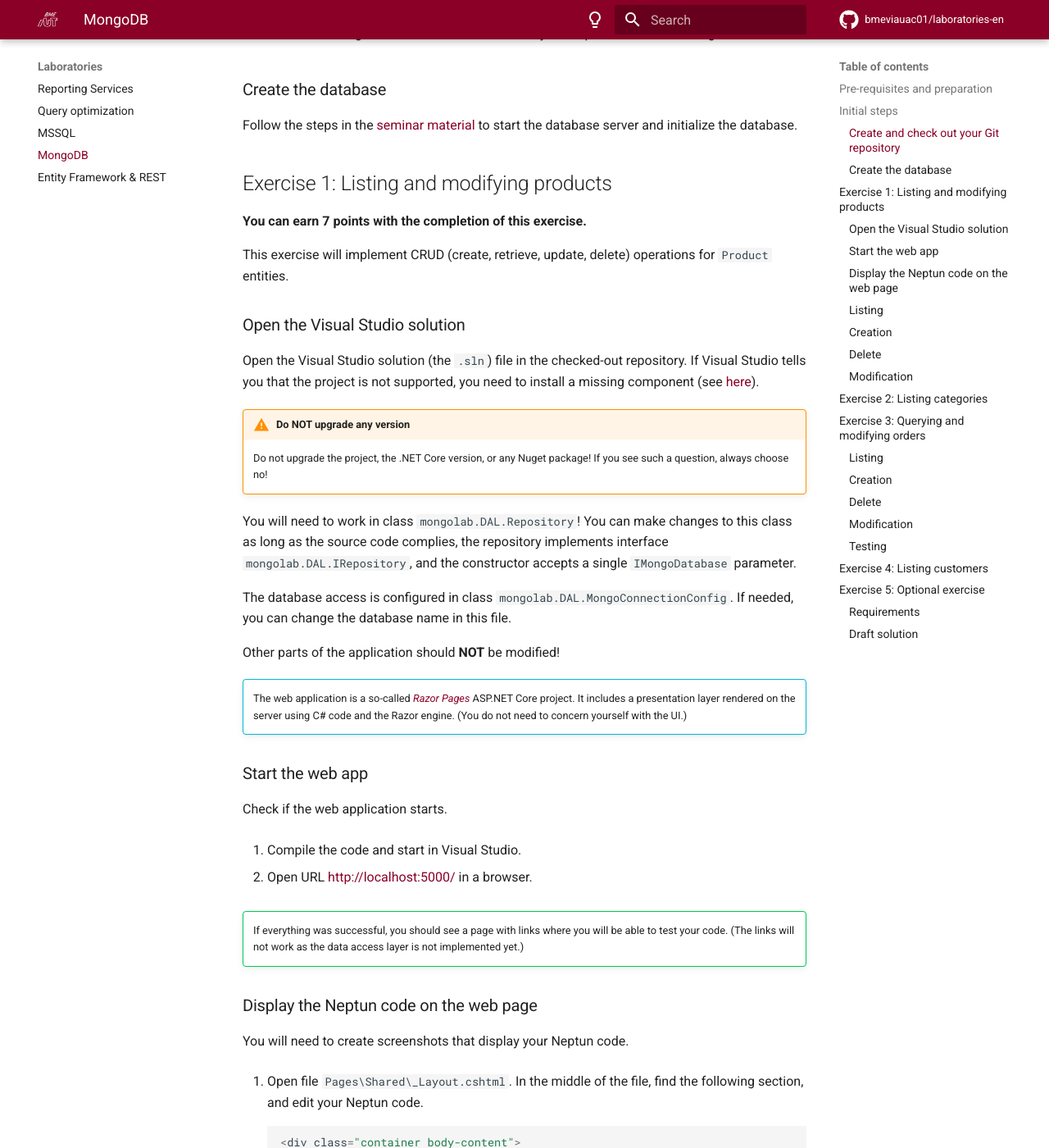
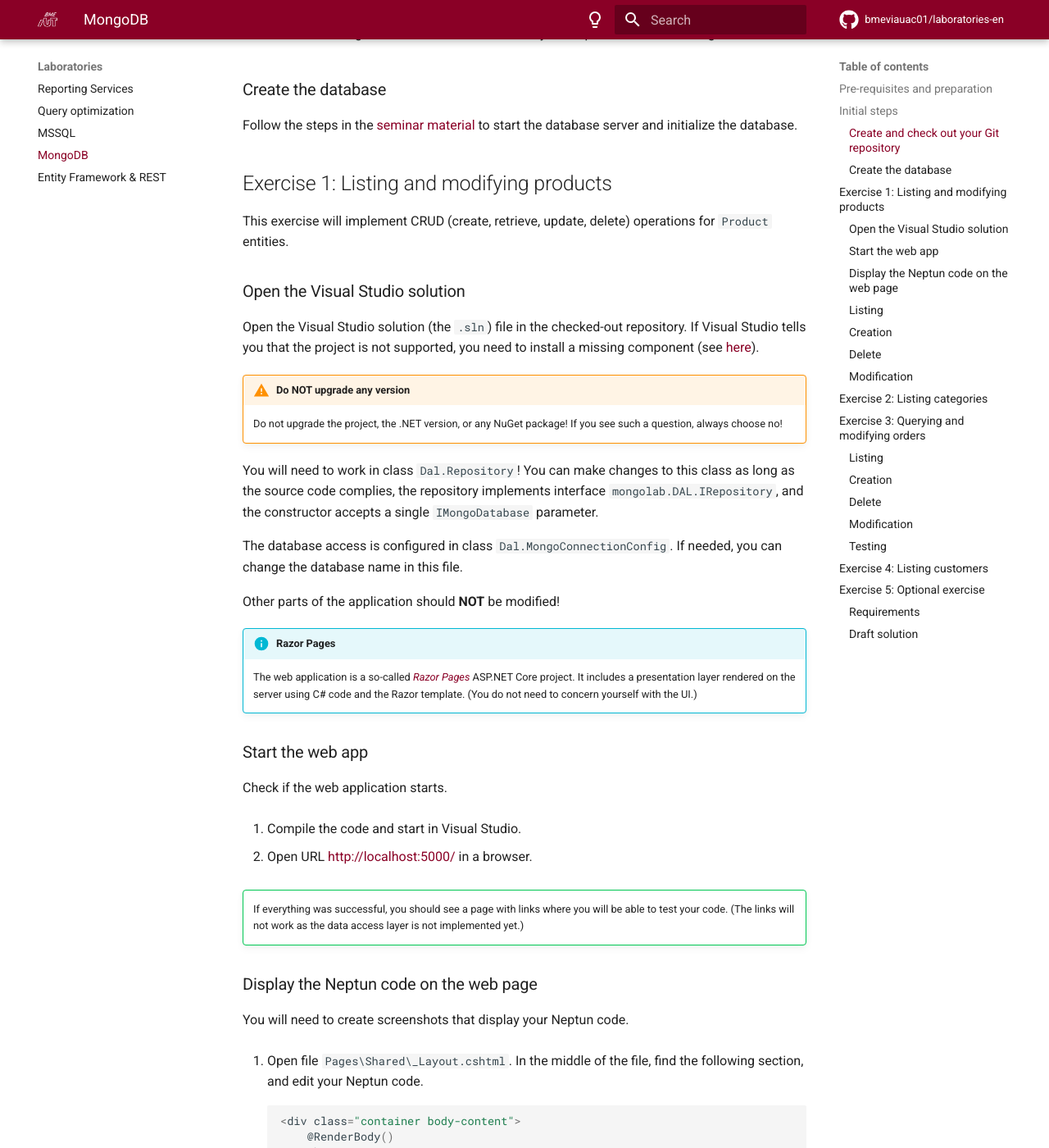
Before and after one commit to bmeviauac01/softwarelab1, an MkDocs documentation site: the page built from docs/Lab-MongoDB/index.md, in a window 1280 px wide and 1400 px high, scrolled down 1614 px. Shown: the whole window at 82% size. Built offline with MkDocs 1.6.1 and Material for MkDocs 9.7.7, drawn with Linux system fonts in a browser that asks for light colours; comment, search, counter and statistics services are not loaded; some of the changed text lies outside the part shown.

Commit message:
magyar változtatások átvezetése: .NET 6

````diff
--- a/docs/Lab-MongoDB/index.md
+++ b/docs/Lab-MongoDB/index.md
@@ -56,8 +56,6 @@ Follow the steps in the [seminar material](https://bmeviauac01.github.io/datadri
 
 ## Exercise 1: Listing and modifying products
 
-**You can earn 7 points with the completion of this exercise.**
-
 This exercise will implement CRUD (create, retrieve, update, delete) operations for `Product` entities.
 
 ### Open the Visual Studio solution
@@ -65,16 +63,16 @@ This exercise will implement CRUD (create, retrieve, update, delete) operations
 Open the Visual Studio solution (the `.sln`) file in the checked-out repository. If Visual Studio tells you that the project is not supported, you need to install a missing component (see [here](../VisualStudio.md)).
 
 !!! warning "Do NOT upgrade any version"
-    Do not upgrade the project, the .NET Core version, or any Nuget package! If you see such a question, always choose no!
+    Do not upgrade the project, the .NET version, or any NuGet package! If you see such a question, always choose no!
 
-You will need to work in class `mongolab.DAL.Repository`! You can make changes to this class as long as the source code complies, the repository implements interface `mongolab.DAL.IRepository`, and the constructor accepts a single `IMongoDatabase` parameter.
+You will need to work in class `Dal.Repository`! You can make changes to this class as long as the source code complies, the repository implements interface `mongolab.DAL.IRepository`, and the constructor accepts a single `IMongoDatabase` parameter.
 
-The database access is configured in class  `mongolab.DAL.MongoConnectionConfig`. If needed, you can change the database name in this file.
+The database access is configured in class `Dal.MongoConnectionConfig`. If needed, you can change the database name in this file.
 
 Other parts of the application should **NOT** be modified!
 
-!!! info ""
-    The web application is a so-called [_Razor Pages_](https://docs.microsoft.com/en-us/aspnet/core/razor-pages/) ASP.NET Core project. It includes a presentation layer rendered on the server using C# code and the Razor engine. (You do not need to concern yourself with the UI.)
+!!! info "Razor Pages"
+    The web application is a so-called [_Razor Pages_](https://docs.microsoft.com/en-us/aspnet/core/razor-pages/) ASP.NET Core project. It includes a presentation layer rendered on the server using C# code and the Razor template. (You do not need to concern yourself with the UI.)
 
 ### Start the web app
 
@@ -115,20 +113,20 @@ You will need to create screenshots that display your Neptun code.
 1. First, you will need a way to access the `products` collection from C#. Create and initialize a new variable that represents the collection in class `Repository`. Use the injected `IMongoDatabase` variable to get the collection:
 
     ```csharp
-    private readonly IMongoCollection<Entities.Product> productCollection;
+    private readonly IMongoCollection<Entities.Product> _productCollection;
 
     public Repository(IMongoDatabase database)
     {
-        this.productCollection = database.GetCollection<Entities.Product>("products");
+        this._productCollection = database.GetCollection<Entities.Product>("products");
     }
     ```
 
-1. You can use `productCollection` to access the database's product records from now on. Let us start by implementing `ListProducts`. This will require two steps: first, to query the data from the database, then transform each record to an instance of `Models.Product`.
+1. You can use `_productCollection` to access the database's product records from now on. Let us start by implementing `ListProducts`. This will require two steps: first, to query the data from the database, then transform each record to an instance of `Models.Product`.
 
     The query is as follows:
 
     ```csharp
-    var dbProducts = productCollection
+    var dbProducts = _productCollection
         .Find(_ => true) // listing all products hence an empty filter
         .ToList();
     ```
@@ -139,7 +137,7 @@ You will need to create screenshots that display your Neptun code.
     return dbProducts
         .Select(t => new Product
         {
-            ID = t.ID.ToString(),
+            Id = t.Id.ToString(),
             Name = t.Name,
             Price = t.Price,
             Stock = t.Stock
@@ -147,15 +145,15 @@ You will need to create screenshots that display your Neptun code.
         .ToList();
     ```
 
-1. The implementation of `FindProduct(string id)` is similar, except for querying a single record by matching the `ID`. Pay attention to the fact that the `ID` is received as a string, but it needs converting to `ObjectId`.
+1. The implementation of `FindProduct(string id)` is similar, except for querying a single record by matching the `Id`. Pay attention to the fact that the `Id` is received as a string, but it needs converting to `ObjectId`.
 
     The transformation to the model remains identical. However, we should also handle when there is no matching record found and return a `null` value in this case (without converting anything to a model).
 
     The query is as follows:
 
     ```csharp
-    var dbProduct = productCollection
-        .Find(t => t.ID == ObjectId.Parse(id))
+    var dbProduct = _productCollection
+        .Find(t => t.Id == ObjectId.Parse(id))
         .SingleOrDefault();
     // ... model conversion
     ```
@@ -204,8 +206,8 @@ You will need to create screenshots that display your Neptun code.
 1. Using the atomicity guarantees of MongoDB, we will perform the changes in a single step. A filter will be used to find both the `id` and check if there are enough items in stock. A modification will decrease the stock only if the filter is matched.
 
     ```csharp
-    var result = productCollection.UpdateOne(
-        filter: t => t.ID == ObjectId.Parse(id) && t.Stock >= amount,
+    var result = _productCollection.UpdateOne(
+        filter: t => t.Id == ObjectId.Parse(id) && t.Stock >= amount,
         update: Builders<Entities.Product>.Update.Inc(t => t.Stock, -amount),
         options: new UpdateOptions { IsUpsert = false });
     ```
@@ -227,9 +229,7 @@ You will need to create screenshots that display your Neptun code.
 
 ## Exercise 2: Listing categories
 
-**You can earn 4 points with the completion of this exercise.**
-
-We will be listing available categories here with the number of products in each category. We will need an aggregation pipeline here. Continue working in class `MongoLabor.DAL.Repository`.
+We will be listing available categories here with the number of products in each category. We will need an aggregation pipeline here. Continue working in class `Dal.Repository`.
 
 The method you should implement is `IList<Category> ListCategories()`. The method shall return all categories. Class `Models.Category` has 3 members.
 
@@ -282,20 +281,18 @@ The outline of the solution is as follows.
 
 ## Exercise 3: Querying and modifying orders
 
-**You can earn 5 points with the completion of this exercise.**
-
 In this exercise, we will implement CRUD (create, retrieve, update, delete) operations for `Order` entities. This exercise is similar to the previous one; feel free to look back to the solutions of that exercise.
 
 The properties of `Model.Order` are:
 
-- `ID`: the `ID` of the database serialized using `ToString`
+- `Id`: the `Id` of the database serialized using `ToString`
 - `Date`, `Deadline`, `Status`: taken from the database directly
 - `PaymentMethod`: taken from the `Method` field of the `PaymentMethod` complex entity
 - `Total`: the cumulative sum of the product of `Amount` and `Price` for all items associated with this order (`OrderItems`)
 
 You will need to implement the management methods related to orders: `ListOrders`, `FindOrder`, `InsertOrder`, `DeleteOrder`, and `UpdateOrder`.
 
-Before starting the tasks below, do not forget to add and initialize an `orderCollection` in the repository class similar to the other one.
+Before starting the tasks below, do not forget to add and initialize an `_orderCollection` in the repository class similar to the other one.
 
 ### Listing
 
@@ -342,8 +339,6 @@ You can test the functionalities using the `Orders` link in the test web app. Ve
 
 ## Exercise 4: Listing customers
 
-**You can earn 4 points with the completion of this exercise.**
-
 We will list the customers in this exercise, along with the cumulative value of their orders. This will be similar to exercise 2: we will use aggregation and merging in C# code.
 
 The method to implement is `IList<Customer> ListCustomers()`. The method shall return every customer. The properties of `Model.Customer` are:
@@ -354,11 +349,11 @@ The method to implement is `IList<Customer> ListCustomers()`. The method shall r
 
 Follow these steps to solve this exercise:
 
-1. Create and initialize the `customerCollection`.
+1. Create and initialize the `_customerCollection`.
 
-1. List all customers. The customer entity has the list of `Sites`; the main site is the item `MainSiteID` points to. Use this value to find the main in among the list.
+1. List all customers. The customer entity has the list of `Sites`; the main site is the item `MainSiteId` points to. Use this value to find the main in among the list.
 
-1. In the collection of the orders, use an aggregation pipeline to calculate the total of all orders for each `CustomerID`.
+1. In the collection of the orders, use an aggregation pipeline to calculate the total of all orders for each `CustomerId`.
 
 1. Finally, you need the "merge" the two result sets. Every customer has a main site; however, not all of them have orders (in which case `TotalOrders` shall be `null`).
 
@@ -369,7 +364,7 @@ Follow these steps to solve this exercise:
 
 ## Exercise 5: Optional exercise
 
-**You can earn an additional +3 points with the completion of this exercise.** (In the evaluation, you will see the text "imsc" in the exercise title; this is meant for the Hungarian students. Please ignore that.)
+(In the evaluation, you will see the text "imsc" in the exercise title; this is meant for the Hungarian students. Please ignore that.)
 
 We will group the orders in this exercise by date. We would like to see how our company performs by comparing the sales across time. We will use a [`$bucket`](https://docs.mongodb.com/manual/reference/operator/aggregation/bucket/) aggregation.
 
@@ -396,11 +391,11 @@ Further requirements:
     - This is needed because the upper boundary is exclusive. It ensures that every item in the database falls into one of the intervals.
     - _Tip: add one hour to a date: `date.AddHours(1)`._
 1. The intervals should be of equal size
-    - _Tip: C# has built-in support for date arithmetic using dates and the `TimeSpan` classes._
+    - _Tip: C# has built-in support for date arithmetic using dates (`DateTime`) and duration (`TimeSpan`) classes._
 
 You can assume the following:
 
-- All orders in the database have `Date` values even though the type is _nullable_ `DateTime?`.
+- All orders in the database have `Date` values even though the type is _nullable_ (`DateTime?`).
     - You can use `date.Value` to get the date without checking `date.HasValue`.
 - `groupsCount` is a positive integer **greater than or equal to 1**.
 
````
Also changed, not shown: other parts of docs/Lab-MongoDB/index.md (+28 -25 lines).
